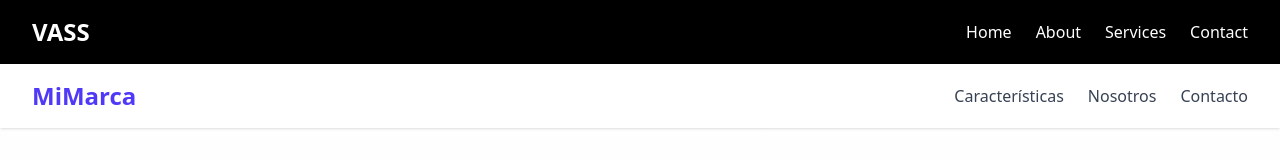
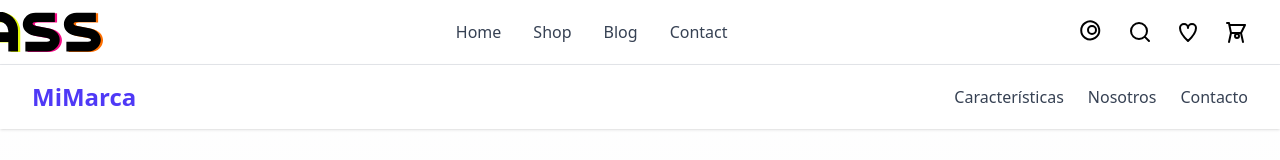
Before and after one commit to Sssebas81/vass-ecommerce, a React (Vite) app in the folder vass-ecommerce/: page / in a window 1280 px wide. Shown: the top 160 px of the page. Built offline with nearby package versions, Linux system fonts and the light colour scheme.

Commit message:
feat: Navegation bar created

```diff
--- a/vass-ecommerce/src/components/navbar/Navbar.tsx
+++ b/vass-ecommerce/src/components/navbar/Navbar.tsx
@@ -4,33 +4,70 @@ const Navbar: React.FC = () => {
   const [isOpen, setIsOpen] = useState(false);
 
   return (
-    <nav className="bg-black text-white shadow-md">
+    <nav className="bg-white border-b border-gray-200">
       <div className="max-w-7xl mx-auto px-4 sm:px-6 lg:px-8">
         <div className="flex justify-between h-16 items-center">
+
           {/* Logo */}
-          <div className="text-2xl font-bold">VASS</div>
-          {/* Links (desktop) */}
-          <div className="hidden md:flex space-x-6">
-            <a href="#" className="hover:text-gray-400">Home</a>
-            <a href="#" className="hover:text-gray-400">About</a>
-            <a href="#" className="hover:text-gray-400">Services</a>
-            <a href="#" className="hover:text-gray-400">Contact</a>
+          <div className="flex-shrink-0 text-2xl font-bold text-black ml-[-90px]">
+            <img src="/img/LogoVass.svg" alt="VASS Logo" className="h-10 w-auto" />
           </div>
 
-          {/* Botón mobile */}
+          {/* Links (desktop) */}
+          <div className="hidden md:flex space-x-8 font-medium text-gray-700">
+            <a href="#" className="hover:text-black">Home</a>
+            <a href="#" className="hover:text-black">Shop</a>
+            <a href="#" className="hover:text-black">Blog</a>
+            <a href="#" className="hover:text-black">Contact</a>
+          </div>
+
+          {/* Icons */}
+          <div className="hidden md:flex space-x-6">
+            {/* User */}
+            <button>
+              <svg className="w-6 h-6" fill="none" stroke="currentColor" strokeWidth="2"
+                viewBox="0 0 24 24" xmlns="http://www.w3.org/2000/svg">
+                <path strokeLinecap="round" strokeLinejoin="round" d="M5.121 17.804A9 9 0 1119.07 8.73a9 9 0 01-13.95 9.074zM12 14a4 4 0 100-8 4 4 0 000 8z"/>
+              </svg>
+            </button>
+
+            {/* Search */}
+            <button>
+              <svg className="w-6 h-6" fill="none" stroke="currentColor" strokeWidth="2"
+                viewBox="0 0 24 24" xmlns="http://www.w3.org/2000/svg">
+                <path strokeLinecap="round" strokeLinejoin="round" d="M21 21l-4.35-4.35M11 19a8 8 0 100-16 8 8 0 000 16z"/>
+              </svg>
+            </button>
+
+            {/* Heart */}
+            <button>
+              <svg className="w-6 h-6" fill="none" stroke="currentColor" strokeWidth="2"
+                viewBox="0 0 24 24" xmlns="http://www.w3.org/2000/svg">
+                <path strokeLinecap="round" strokeLinejoin="round" d="M12 21C12 21 4 13.5 4 8a4 4 0 118-0 4 4 0 118 0c0 5.5-8 13-8 13z"/>
+              </svg>
+            </button>
+
+            {/* Cart */}
+            <button>
+              <svg className="w-6 h-6" fill="none" stroke="currentColor" strokeWidth="2"
+                viewBox="0 0 24 24" xmlns="http://www.w3.org/2000/svg">
+                <path strokeLinecap="round" strokeLinejoin="round" d="M3 3h2l.34 2M7 13h10l4-8H5.34M7 13L5.34 5M7 13l-2 9m12-9l2 9m-6-4a2 2 0 100-4 2 2 0 000 4z"/>
+              </svg>
+            </button>
+          </div>
+
+          {/* Mobile Menu Button */}
           <div className="md:hidden">
-            <button onClick={() => setIsOpen(!isOpen)} className="focus:outline-none">
+            <button onClick={() => setIsOpen(!isOpen)}>
               {isOpen ? (
-                // Icono X (cerrar)
                 <svg className="w-6 h-6" fill="none" stroke="currentColor" strokeWidth="2"
-                  viewBox="0 0 24 24" xmlns="http://www.w3.org/2000/svg">
-                  <path strokeLinecap="round" strokeLinejoin="round" d="M6 18L18 6M6 6l12 12"></path>
+                  viewBox="0 0 24 24">
+                  <path strokeLinecap="round" strokeLinejoin="round" d="M6 18L18 6M6 6l12 12"/>
                 </svg>
               ) : (
-                // Icono hamburguesa
                 <svg className="w-6 h-6" fill="none" stroke="currentColor" strokeWidth="2"
-                  viewBox="0 0 24 24" xmlns="http://www.w3.org/2000/svg">
-                  <path strokeLinecap="round" strokeLinejoin="round" d="M4 6h16M4 12h16M4 18h16"></path>
+                  viewBox="0 0 24 24">
+                  <path strokeLinecap="round" strokeLinejoin="round" d="M4 6h16M4 12h16M4 18h16"/>
                 </svg>
               )}
             </button>
@@ -38,13 +75,13 @@ const Navbar: React.FC = () => {
         </div>
       </div>
 
-      {/* Menú Mobile */}
+      {/* Mobile Menu */}
       {isOpen && (
-        <div className="md:hidden bg-gray-900 px-4 pb-4 space-y-2">
-          <a href="#" className="block hover:text-gray-400">Home</a>
-          <a href="#" className="block hover:text-gray-400">About</a>
-          <a href="#" className="block hover:text-gray-400">Services</a>
-          <a href="#" className="block hover:text-gray-400">Contact</a>
+        <div className="md:hidden bg-white px-4 pb-4 space-y-2 font-medium">
+          <a href="#" className="block">Home</a>
+          <a href="#" className="block">Shop</a>
+          <a href="#" className="block">Blog</a>
+          <a href="#" className="block">Contact</a>
         </div>
       )}
     </nav>
```
Also changed, not shown: vass-ecommerce/public/img/LogoVass.svg (added).
